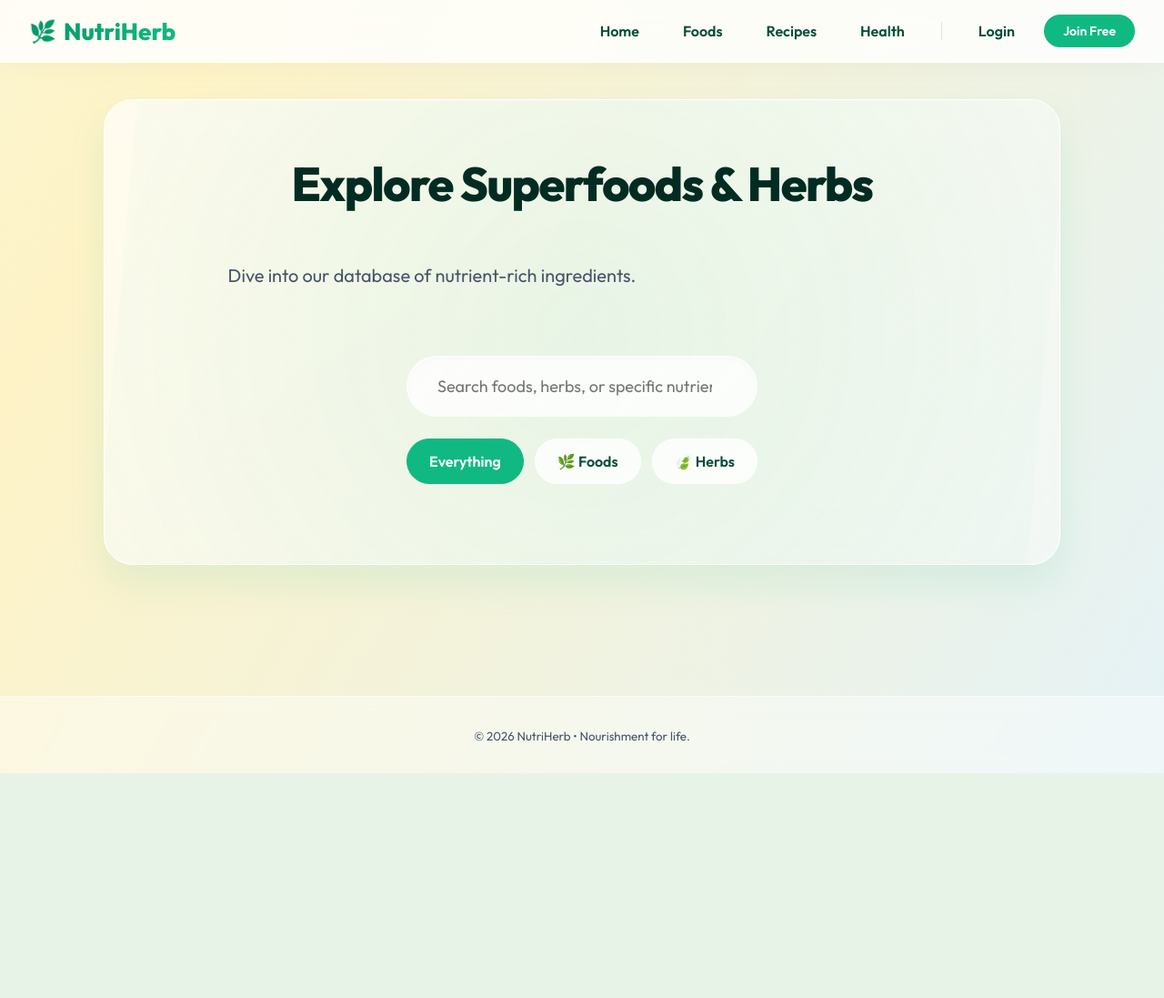
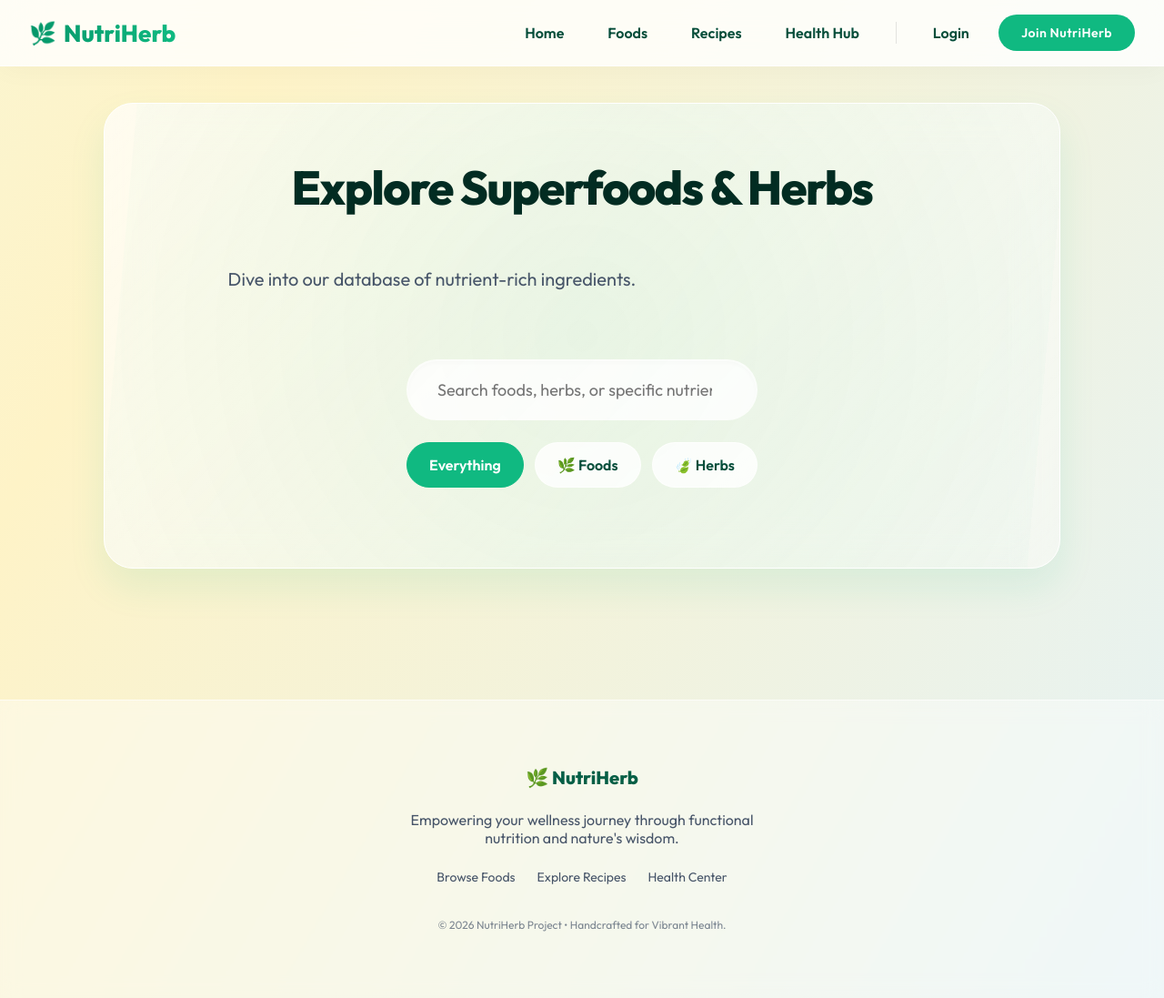
Before and after one commit to Lokesh19-PP/Nutriherb, a Django app: page /foods/ in a window 1280 px wide. Shown: the whole page at 91% size. Before the commit the page ends 850 px from the top, so only its background shows below. Run offline with Django 5.2, Linux system fonts and the light colour scheme; data comes from the database, SQL or seed files in the repository; both versions use the stored data as it was after the commit.

Commit message:
chore: Sanitize full codebase and polish UI labels/navigation

```diff
--- a/nutriherb/nutriherb/urls.py
+++ b/nutriherb/nutriherb/urls.py
@@ -2,6 +2,7 @@ from django.contrib import admin
 from django.urls import path, include
 from django.views.generic import TemplateView
 from rest_framework import routers
+
 from nutrition.views import (
     HerbOrFoodViewSet,
     HealthIssueViewSet,
@@ -14,6 +15,7 @@ from nutrition.views import (
     profile_view,
 )
 
+# Initialize REST API Router
 router = routers.DefaultRouter()
 router.register(r'herbsfoods', HerbOrFoodViewSet)
 router.register(r'healthissues', HealthIssueViewSet)
@@ -21,13 +23,20 @@ router.register(r'recipes', RecipeViewSet)
 router.register(r'favorites', FavoriteViewSet)
 
 urlpatterns = [
+    # Admin Interface
     path('admin/', admin.site.urls),
+
+    # REST API Endpoints
     path('api/', include(router.urls)),
+
+    # Core Application Pages
     path('', TemplateView.as_view(template_name='home.html'), name='home'),
     path('foods/', TemplateView.as_view(template_name='foods.html'), name='foods'),
+    path('health/', TemplateView.as_view(template_name='health.html'), name='health'),
     path('recipes/', TemplateView.as_view(template_name='recipes.html'), name='recipes'),
     path('recipes/<int:recipe_id>/', recipe_detail_view, name='recipe-detail'),
-    path('health/', TemplateView.as_view(template_name='health.html'), name='health'),
+
+    # Authentication & User Profiles
     path('signup/', signup_view, name='signup'),
     path('login/', login_view, name='login'),
     path('logout/', logout_view, name='logout'),
--- a/nutriherb/nutrition/serializers.py
+++ b/nutriherb/nutrition/serializers.py
@@ -1,13 +1,5 @@
 from rest_framework import serializers
 from .models import HerbOrFood, HealthIssue, Recipe, Favorite
-
-
-class FavoriteSerializer(serializers.ModelSerializer):
-    class Meta:
-        model = Favorite
-        fields = ['id', 'user', 'recipe', 'created_at']
-        read_only_fields = ['user']
-
 
 class HerbOrFoodSerializer(serializers.ModelSerializer):
     class Meta:
@@ -16,20 +8,19 @@ class HerbOrFoodSerializer(serializers.ModelSerializer):
 
 
 class HealthIssueSerializer(serializers.ModelSerializer):
-    herbs_or_foods = serializers.PrimaryKeyRelatedField(
-        many=True, queryset=HerbOrFood.objects.all()
-    )
-
     class Meta:
         model = HealthIssue
         fields = ['id', 'name', 'description', 'herbs_or_foods']
 
 
 class RecipeSerializer(serializers.ModelSerializer):
-    herbs_or_foods = serializers.PrimaryKeyRelatedField(
-        many=True, queryset=HerbOrFood.objects.all()
-    )
-
     class Meta:
         model = Recipe
         fields = ['id', 'title', 'ingredients', 'steps', 'herbs_or_foods']
+
+
+class FavoriteSerializer(serializers.ModelSerializer):
+    class Meta:
+        model = Favorite
+        fields = ['id', 'user', 'recipe', 'created_at']
+        read_only_fields = ['user']
--- a/nutriherb/nutrition/views.py
+++ b/nutriherb/nutrition/views.py
@@ -1,31 +1,43 @@
 from django.shortcuts import render, get_object_or_404, redirect
-from django.contrib.auth import login, logout, authenticate
+from django.contrib.auth import login, logout
 from django.contrib.auth.forms import UserCreationForm, AuthenticationForm
 from django.contrib.auth.decorators import login_required
 from django.contrib import messages
 from rest_framework import viewsets, permissions, status
 from rest_framework.decorators import action
 from rest_framework.response import Response
+
 from .models import HerbOrFood, HealthIssue, Recipe, Favorite
-from .serializers import HerbOrFoodSerializer, HealthIssueSerializer, RecipeSerializer, FavoriteSerializer
+from .serializers import (
+    HerbOrFoodSerializer,
+    HealthIssueSerializer,
+    RecipeSerializer,
+    FavoriteSerializer
+)
 
 
+# --- REST API ViewSets ---
+
 class HerbOrFoodViewSet(viewsets.ModelViewSet):
+    """API endpoint for superfoods and herbs."""
     queryset = HerbOrFood.objects.all()
     serializer_class = HerbOrFoodSerializer
 
 
 class HealthIssueViewSet(viewsets.ModelViewSet):
+    """API endpoint for health issues."""
     queryset = HealthIssue.objects.all()
     serializer_class = HealthIssueSerializer
 
 
 class RecipeViewSet(viewsets.ModelViewSet):
+    """API endpoint for nutrition-dense recipes."""
     queryset = Recipe.objects.all()
     serializer_class = RecipeSerializer
 
 
 class FavoriteViewSet(viewsets.ModelViewSet):
+    """API endpoint for user favorites."""
     queryset = Favorite.objects.all()
     serializer_class = FavoriteSerializer
     permission_classes = [permissions.IsAuthenticated]
@@ -40,46 +52,70 @@ class FavoriteViewSet(viewsets.ModelViewSet):
     def toggle(self, request):
         recipe_id = request.data.get('recipe_id')
         if not recipe_id:
-            return Response({'error': 'recipe_id is required'}, status=status.HTTP_400_BAD_REQUEST)
+            return Response(
+                {'error': 'recipe_id is required'},
+                status=status.HTTP_400_BAD_REQUEST
+            )
+
         recipe = get_object_or_404(Recipe, id=recipe_id)
         fav, created = Favorite.objects.get_or_create(user=request.user, recipe=recipe)
+
         if not created:
             fav.delete()
             return Response({'status': 'removed'})
         return Response({'status': 'added'})
 
 
+# --- Template Render Views ---
+
 def recipe_detail_view(request, recipe_id):
+    """View to display detailed recipe information."""
     recipe = get_object_or_404(Recipe, pk=recipe_id)
     related_foods = recipe.herbs_or_foods.all()
-    is_favorited = False
-    if request.user.is_authenticated:
-        is_favorited = Favorite.objects.filter(user=request.user, recipe=recipe).exists()
-    return render(request, 'recipe_detail.html', {
+
+    context = {
         'recipe': recipe,
         'related_foods': related_foods,
-        'is_favorited': is_favorited
-    })
+        'is_favorited': False
+    }
+
+    if request.user.is_authenticated:
+        context['is_favorited'] = Favorite.objects.filter(
+            user=request.user,
+            recipe=recipe
+        ).exists()
+
+    return render(request, 'recipe_detail.html', context)
 
 
+@login_required
+def profile_view(request):
+    """View to display user profile and favorited recipes."""
+    favorites = Favorite.objects.filter(user=request.user).select_related('recipe')
+    return render(request, 'profile.html', {'favorites': favorites})
+
+
+# --- Authentication Views ---
+
 def signup_view(request):
+    """Redirects or renders the user registration form."""
     if request.method == 'POST':
         form = UserCreationForm(request.POST)
         if form.is_valid():
             user = form.save()
             login(request, user)
-            messages.success(request, "Registration successful.")
+            messages.success(request, "Welcome to NutriHerb! Your account was created successfully.")
             return redirect('home')
         else:
-            for field, errors in form.errors.items():
-                for error in errors:
-                    messages.error(request, f"{error}")
+            for error in form.errors.values():
+                messages.error(request, error)
     else:
         form = UserCreationForm()
     return render(request, 'signup.html', {'form': form})
 
 
 def login_view(request):
+    """Redirects or renders the login form."""
     if request.method == 'POST':
         form = AuthenticationForm(request, data=request.POST)
         if form.is_valid():
@@ -94,11 +130,7 @@ def login_view(request):
 
 
 def logout_view(request):
+    """Logs the user out and redirects to home."""
     logout(request)
+    messages.info(request, "You have been logged out.")
     return redirect('home')
-
-
-@login_required
-def profile_view(request):
-    favorites = Favorite.objects.filter(user=request.user).select_related('recipe')
-    return render(request, 'profile.html', {'favorites': favorites})
--- a/nutriherb/templates/base.html
+++ b/nutriherb/templates/base.html
@@ -3,7 +3,7 @@
 <head>
   <meta charset="UTF-8">
   <meta name="viewport" content="width=device-width, initial-scale=1.0">
-  <title>{% block title %}NutriHerb{% endblock %}</title>
+  <title>{% block title %}NutriHerb | Holistic Nutrition & Superfoods{% endblock %}</title>
   <link rel="icon" href="/static/img/favicon.svg" type="image/svg+xml">
   <link rel="preconnect" href="https://fonts.googleapis.com">
   <link rel="preconnect" href="https://fonts.gstatic.com" crossorigin>
@@ -13,36 +13,42 @@
 </head>
 <body>
   {% if messages %}
-    <div style="position: fixed; top: 100px; right: 20px; z-index: 1000; display: flex; flex-direction: column; gap: 10px;">
+    <div id="toast-container" style="position: fixed; top: 100px; right: 24px; z-index: 9999; display: flex; flex-direction: column; gap: 12px; pointer-events: none;">
       {% for message in messages %}
-        <div class="card animate" style="padding: 12px 24px; background: rgba(255,255,255,0.9); border-left: 4px solid var(--accent); white-space: nowrap;">
-          {{ message }}
+        <div class="card animate" style="padding: 16px 24px; min-width: 280px; background: rgba(255,255,255,0.95); border-left: 5px solid var(--accent); pointer-events: auto; box-shadow: 0 10px 30px rgba(0,0,0,0.1);">
+          <div style="font-weight: 700; color: #065f46; margin-bottom: 4px;">{{ message.tags|capfirst|default:"Message" }}</div>
+          <div style="font-size: 14px; color: var(--fg);">{{ message }}</div>
         </div>
       {% endfor %}
     </div>
     <script>
       setTimeout(() => {
-        document.querySelectorAll('.animate').forEach(el => {
-          if (el.parentElement.style.position === 'fixed') el.style.opacity = '0';
-        });
-      }, 3000);
+        const toasts = document.getElementById('toast-container');
+        if (toasts) {
+          toasts.style.transition = 'opacity 0.8s ease';
+          toasts.style.opacity = '0';
+          setTimeout(() => toasts.remove(), 800);
+        }
+      }, 4000);
     </script>
   {% endif %}
 
   <header>
-    <h1>NutriHerb</h1>
+    <a href="/" style="text-decoration: none; color: inherit;">
+      <h1>NutriHerb</h1>
+    </a>
     <nav>
       <a href="/">Home</a>
       <a href="/foods/">Foods</a>
       <a href="/recipes/">Recipes</a>
-      <a href="/health/">Health</a>
-      <div style="width: 1px; height: 20px; background: rgba(0,0,0,0.1); margin: 0 8px;"></div>
+      <a href="/health/">Health Hub</a>
+      <div style="width: 1px; height: 24px; background: rgba(0,0,0,0.1); margin: 0 8px;"></div>
       {% if user.is_authenticated %}
-        <a href="/profile/" style="background: rgba(16,185,129,0.1); color: var(--accent);">{{ user.username }}</a>
-        <a href="/logout/">Logout</a>
+        <a href="/profile/" style="background: rgba(16,185,129,0.12); color: var(--accent); white-space: nowrap;">👤 {{ user.username }}</a>
+        <a href="/logout/" style="font-weight: 500; font-size: 14px;">Logout</a>
       {% else %}
         <a href="/login/">Login</a>
-        <a href="/signup/" class="btn" style="padding: 8px 20px; font-size: 14px;">Join Free</a>
+        <a href="/signup/" class="btn" style="padding: 10px 24px; font-size: 14px; letter-spacing: 0.5px;">Join NutriHerb</a>
       {% endif %}
     </nav>
   </header>
@@ -52,8 +58,15 @@
   </main>
 
   <footer>
-    <div class="container">
-      <small>© 2026 NutriHerb • Nourishment for life.</small>
+    <div class="container" style="padding: 40px 24px;">
+      <div style="font-weight: 800; font-size: 20px; color: #065f46; margin-bottom: 24px;">🌿 NutriHerb</div>
+      <p class="muted" style="max-width: 400px; margin: 0 auto 24px auto;">Empowering your wellness journey through functional nutrition and nature's wisdom.</p>
+      <div style="display: flex; justify-content: center; gap: 24px; margin-bottom: 32px;">
+        <a href="/foods/" class="muted" style="text-decoration: none; font-size: 14px;">Browse Foods</a>
+        <a href="/recipes/" class="muted" style="text-decoration: none; font-size: 14px;">Explore Recipes</a>
+        <a href="/health/" class="muted" style="text-decoration: none; font-size: 14px;">Health Center</a>
+      </div>
+      <small class="muted" style="font-size: 12px; opacity: 0.7;">© 2026 NutriHerb Project • Handcrafted for Vibrant Health.</small>
     </div>
   </footer>
 </body>
```
Also changed, not shown: nutriherb/nutrition/models.py (+26 -6 lines), nutriherb/db.sqlite3.
